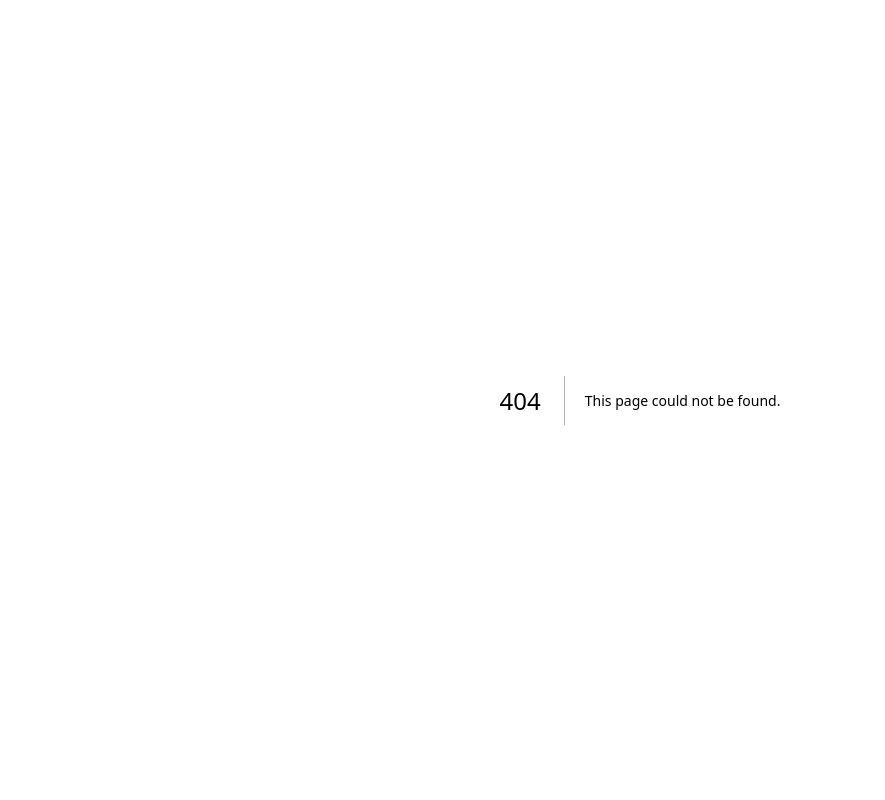
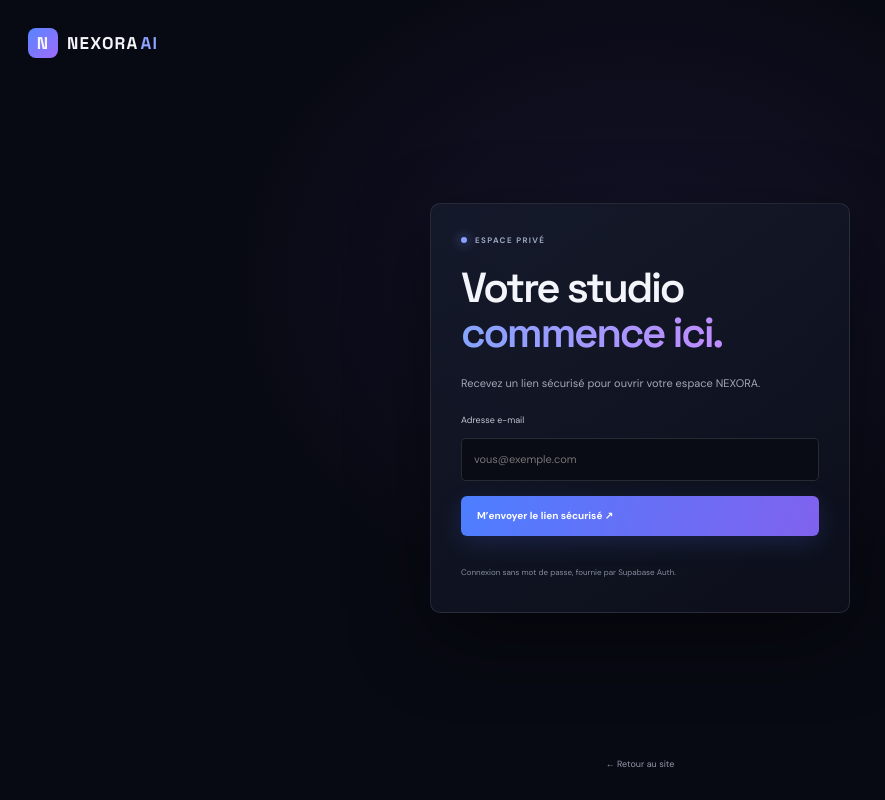
Before and after one commit to dakartrade33-lab/NEXOSI-IA, a Next.js app: page /login in a window 1280 px wide. Before the commit this address had no page. Shown: the whole page, without its empty margins (0-885 px from the left). Built offline with nearby package versions, Linux system fonts and the light colour scheme.

Commit message:
Add NEXORA studio authentication and dashboard route

```diff
--- /dev/null
+++ b/src/app/login/page.tsx
@@ -0,0 +1,9 @@
+"use client";
+import { FormEvent, useState } from "react";
+import Link from "next/link";
+import { createClient } from "@/lib/supabase/client";
+export default function LoginPage() {
+  const [email,setEmail]=useState(""),[sent,setSent]=useState(false),[error,setError]=useState(""),[busy,setBusy]=useState(false);
+  async function submit(e:FormEvent){e.preventDefault();setBusy(true);setError("");try{const supabase=createClient();const {error}=await supabase.auth.signInWithOtp({email,options:{emailRedirectTo:`${window.location.origin}/auth/callback?next=/studio`}});if(error)throw error;setSent(true)}catch(err){setError(err instanceof Error?err.message:"Connexion impossible pour le moment.")}finally{setBusy(false)}}
+  return <main className="login-page"><Link className="wordmark" href="/"><span>N</span>NEXORA<i>AI</i></Link><section className="login-card"><div className="eyebrow"><span/> ESPACE PRIVÉ</div><h1>Votre studio<br/><em>commence ici.</em></h1><p>Recevez un lien sécurisé pour ouvrir votre espace NEXORA.</p>{sent?<div className="success-box">✓ Le lien de connexion a été envoyé à <b>{email}</b>. Vérifiez votre boîte de réception.</div>:<form onSubmit={submit}><label htmlFor="email">Adresse e-mail</label><input id="email" type="email" autoComplete="email" required value={email} onChange={e=>setEmail(e.target.value)} placeholder="vous@exemple.com"/><button className="solid-btn" disabled={busy}>{busy?"Envoi…":"M’envoyer le lien sécurisé ↗"}</button>{error&&<div className="error-box">{error}</div>}</form>}<small>Connexion sans mot de passe, fournie par Supabase Auth.</small></section><Link className="back-home" href="/">← Retour au site</Link></main>
+}
```
